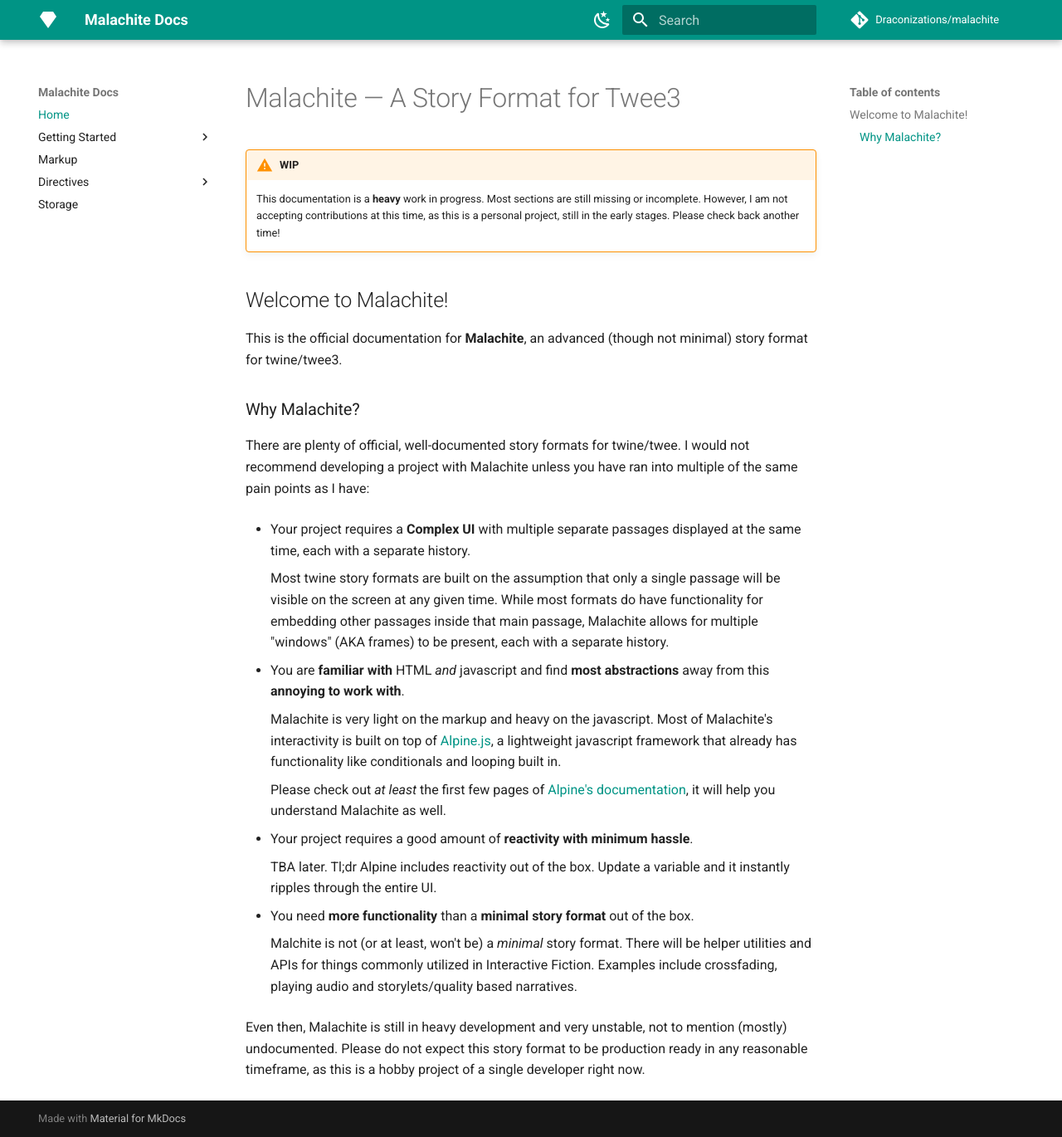
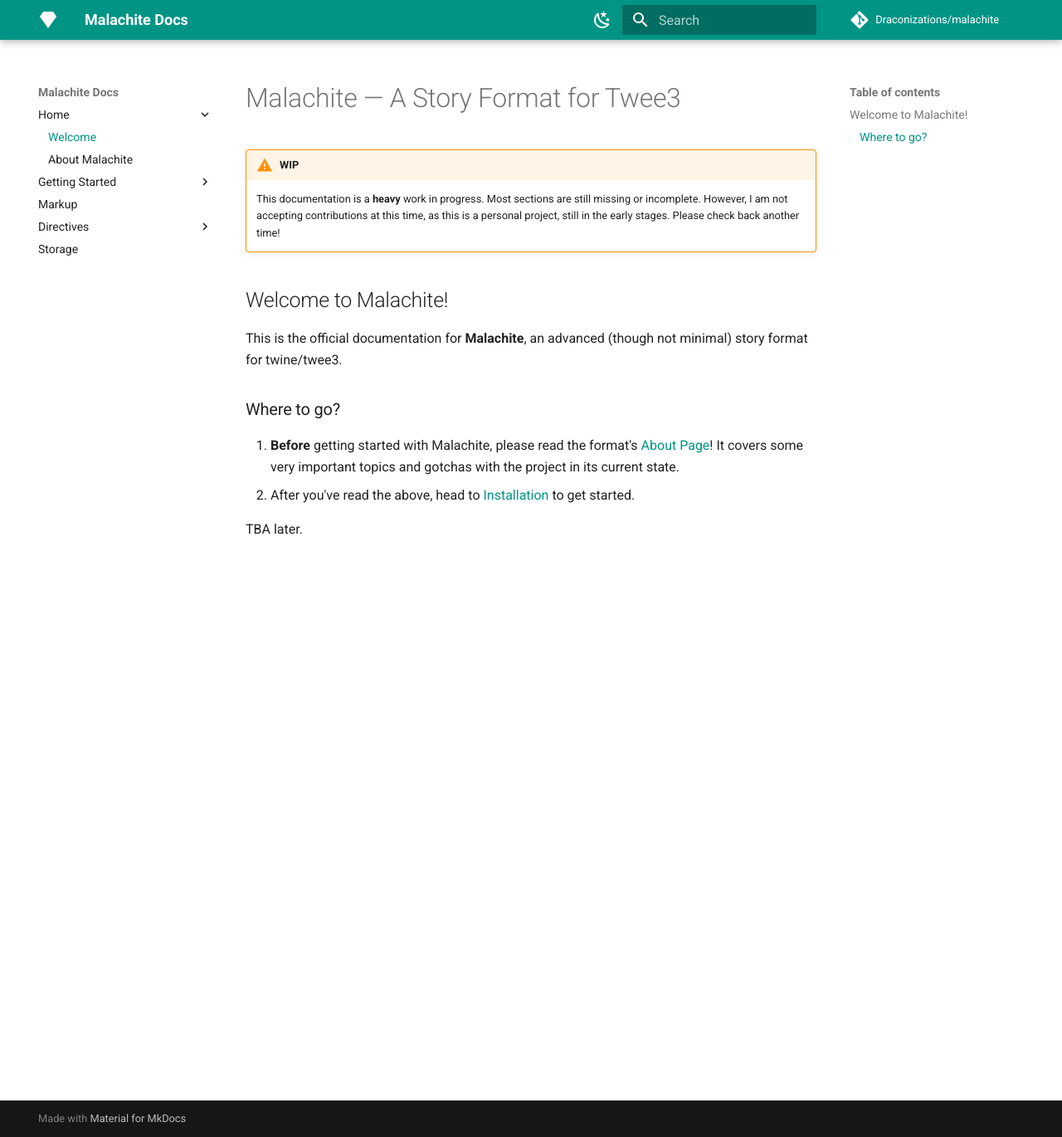
Before and after one commit to Draconizations/malachite, an MkDocs documentation site: the page built from docs/index.md, in a window 1280 px wide and 1370 px high. Shown: the whole window at 83% size. Built offline with MkDocs 1.6.1 and Material for MkDocs 9.7.7, drawn with Linux system fonts in a browser that asks for light colours; comment, search, counter and statistics services are not loaded; the version menu is left out.

Commit message:
move malachite info to own page

```diff
--- a/docs/index.md
+++ b/docs/index.md
@@ -5,25 +5,8 @@
 ## Welcome to Malachite!
 This is the official documentation for **Malachite**, an advanced (though not minimal) story format for twine/twee3.
 
-### Why Malachite?
-There are plenty of official, well-documented story formats for twine/twee. I would not recommend developing a project with Malachite unless you have ran into multiple of the same pain points as I have:
+### Where to go?
+1. **Before** getting started with Malachite, please read the format's [About Page](/about)! It covers some very important topics and gotchas with the project in its current state.
+2. After you've read the above, head to [Installation](/installation) to get started.
 
-* Your project requires a **Complex UI** with multiple separate passages displayed at the same time, each with a separate history.
-
-    Most twine story formats are built on the assumption that only a single passage will be visible on the screen at any given time. While most formats do have functionality for embedding other passages inside that main passage, Malachite allows for multiple "windows" (AKA frames) to be present, each with a separate history.
-
-* You are **familiar with** HTML *and* javascript and find **most abstractions** away from this **annoying to work with**.
-
-    Malachite is very light on the markup and heavy on the javascript. Most of Malachite's interactivity is built on top of [Alpine.js](https://alpinejs.dev/), a lightweight javascript framework that already has functionality like conditionals and looping built in.
-
-    Please check out *at least* the first few pages of [Alpine's documentation](https://alpinejs.dev/start-here), it will help you understand Malachite as well.
-
-* Your project requires a good amount of **reactivity with minimum hassle**.
-
-    TBA later. Tl;dr Alpine includes reactivity out of the box. Update a variable and it instantly ripples through the entire UI.
-
-* You need **more functionality** than a **minimal story format** out of the box.
-
-    Malchite is not (or at least, won't be) a *minimal* story format. There will be helper utilities and APIs for things commonly utilized in Interactive Fiction. Examples include crossfading, playing audio and storylets/quality based narratives.
-
-Even then, Malachite is still in heavy development and very unstable, not to mention (mostly) undocumented. Please do not expect this story format to be production ready in any reasonable timeframe, as this is a hobby project of a single developer right now.
+TBA later.
--- a/mkdocs.yml
+++ b/mkdocs.yml
@@ -4,7 +4,9 @@
 repo_name: Draconizations/malachite
 
 nav:
-  - Home: 'index.md'
+  - Home:
+    - Welcome:  'index.md'
+    - About Malachite: 'about.md'
 
   - Getting Started:
     - Installation: 'installation.md'
```
Also changed, not shown: docs/about.md (added, +42 -0 lines).
